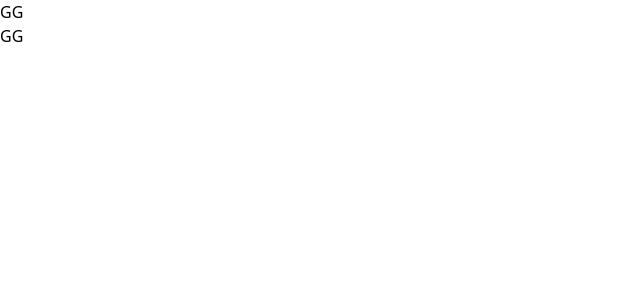
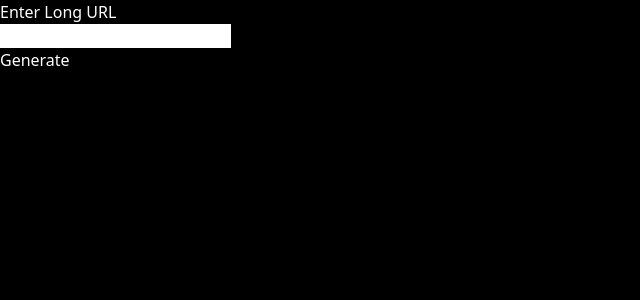
Before and after one commit to ShafiArnob/shortlyfi-url-shortener, a React (Vite) app: page / in a window 1280 px wide. Shown: the top 300 px of the page, without its empty margins (0-640 px from the left). Built offline with nearby package versions, Linux system fonts and the light colour scheme.

Commit message:
feat: generate data for the DB

```diff
--- a/package.json
+++ b/package.json
@@ -12,7 +12,10 @@
   "dependencies": {
     "firebase": "^9.20.0",
     "react": "^18.2.0",
-    "react-dom": "^18.2.0"
+    "react-dom": "^18.2.0",
+    "react-router-dom": "^6.10.0",
+    "react-uuid": "^2.0.0",
+    "uuid": "^9.0.0"
   },
   "devDependencies": {
     "@types/react": "^18.0.28",
--- a/src/App.css
+++ b/src/App.css
@@ -1,3 +1,9 @@
 @tailwind base;
 @tailwind components;
 @tailwind utilities;
+
+body{
+  background-color: black;
+  color: white;
+  height: 100vh;
+}
--- a/src/App.jsx
+++ b/src/App.jsx
@@ -1,12 +1,13 @@
 
+import { RouterProvider } from 'react-router-dom'
 import './App.css'
+import routes from './routes/routes'
 
 function App() {
 
   return (
     <>
-      <h1>GG</h1>
-      <p>GG</p>
+      <RouterProvider router={routes}/>
     </>
   )
 }
--- /dev/null
+++ b/src/constant/urlConstant.js
@@ -0,0 +1 @@
+export const BASE_URL = "http://127.0.0.1:5173/"
--- /dev/null
+++ b/src/pages/Home.jsx
@@ -0,0 +1,38 @@
+/* eslint-disable no-unused-vars */
+import { useState } from "react"
+import { v4 as uuidv4 } from 'uuid';
+import { BASE_URL } from "../constant/urlConstant";
+
+const Home = () => {
+  const [longUrl, setLongUrl] = useState('')
+  const generateShortUrl = () => {
+    const url = BASE_URL + uuidv4().split("", 6).join("")
+    return url
+  }
+  const handleSubmit = (e) => {
+    e.preventDefault()
+    const data = {
+      longUrl: longUrl,
+      shortUrl: generateShortUrl(),
+      visited: 0
+    }
+    console.log(data);
+  }
+
+  return (
+    <div className="h-[100vh] flex flex-col justify-center items-center">
+      <div className="bg-gray-800 p-4 w-1/3">
+        <form onSubmit={handleSubmit} action="" className="space-y-4">
+          <div>
+            <p>Enter Long URL</p>
+            <input type="text" className="w-full text-black" onChange={e=>setLongUrl(e.target.value)} value={longUrl}/>
+          </div>
+
+          <button className="bg-green-600 p-2">Generate</button>
+        </form>
+      </div>
+    </div>
+  )
+}
+
+export default Home
--- /dev/null
+++ b/src/routes/routes.jsx
@@ -0,0 +1,11 @@
+import { createBrowserRouter } from "react-router-dom";
+import Home from "../pages/Home";
+
+const routes = createBrowserRouter([
+  {
+    path: "/",
+    element: (<Home/>)
+  },
+])
+
+export default routes
```
Also changed, not shown: 1 other file (tests, documents, lock files or other folders).
